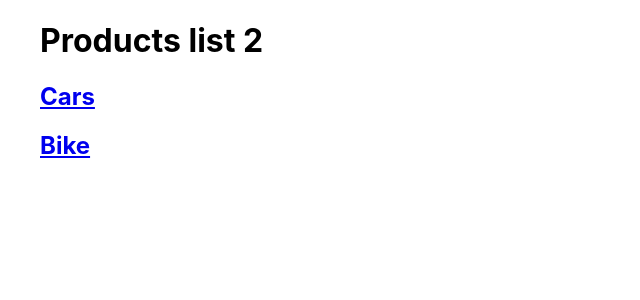
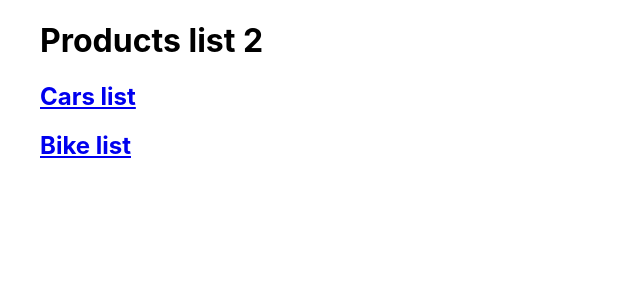
Before and after one commit to sanatjariwala/a, a React (Create React App) app: page /Products in a window 1280 px wide. Shown: the top 300 px of the page, without its empty margins (0-640 px from the left). Built offline with nearby package versions, Linux system fonts and the light colour scheme.

Commit message:
task: some change

```diff
--- a/src/components/Products.js
+++ b/src/components/Products.js
@@ -6,10 +6,10 @@ function Products() {
       <ul>
         <h1>Products list 2</h1>
         <h2>
-          <Link to="/Cars/Audi">Cars</Link>
+          <Link to="/Cars/Audi">Cars list</Link>
         </h2>
         <h2>
-          <Link to="/Bikes/Yamaha">Bike</Link>
+          <Link to="/Bikes/Yamaha">Bike list</Link>
         </h2>
       </ul>
     </div>
```
